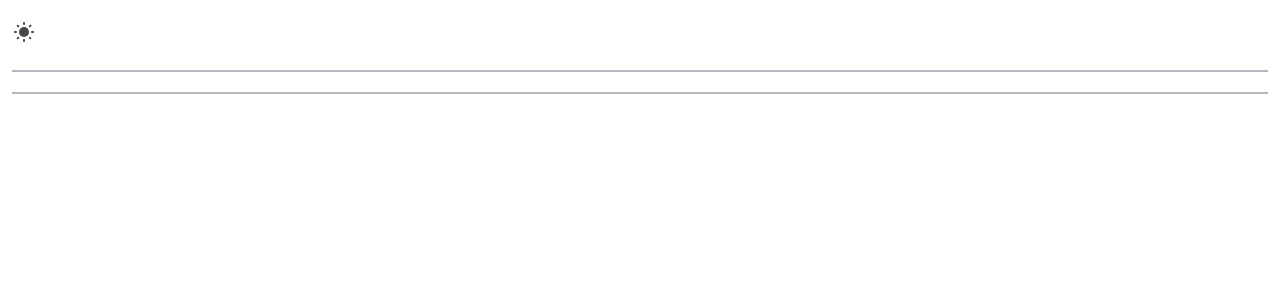
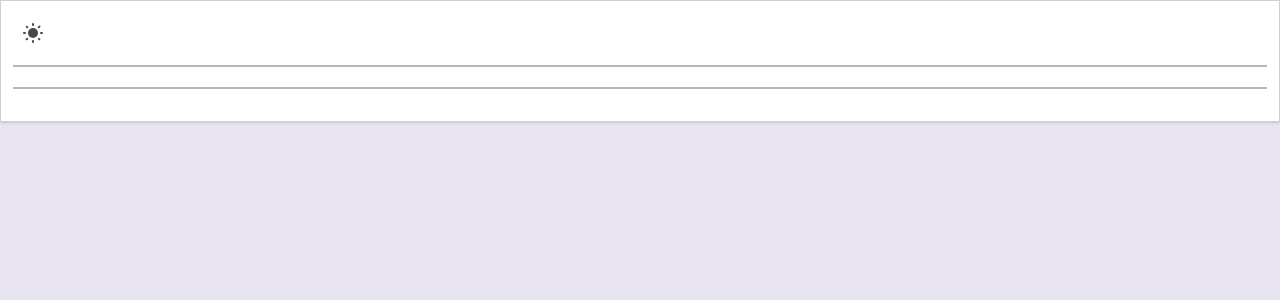
Before and after one commit to junsu0302/Uria, a Next.js app: page / in a window 1280 px wide. Shown: the top 300 px of the page. Built offline with nearby package versions, Linux system fonts and the light colour scheme.

Commit message:
#4 - IconButton (shared)
내부에 아이콘이 들어가는 버튼 컴포넌트

IconButton을 활용하여 DarkModeButton을 수정했다.

수정 과정에서 Button에 onClick을 구현 안한것이 발견되어 같이 수정했다.

```diff
--- a/src/components/DarkModeButton.tsx
+++ b/src/components/DarkModeButton.tsx
@@ -1,6 +1,7 @@
 "use client";
 import { useState, useEffect } from "react";
 import { useTheme } from "next-themes";
+import IconButton from "@/shared/forms/IconButton";
 
 const DarkModeButton = () => {
   const [mounted, setMounted] = useState(false);
@@ -15,12 +16,11 @@ const DarkModeButton = () => {
   }
 
   return (
-    <button
-      className="Icon w-[40px] h-[40px]"
+    <IconButton
       onClick={(e) => (theme === "dark" ? setTheme("light") : setTheme("dark"))}
     >
       {theme === "dark" ? <IconDark /> : <IconLight />}
-    </button>
+    </IconButton>
   );
 };
 
--- a/src/shared/forms/Button.tsx
+++ b/src/shared/forms/Button.tsx
@@ -1,5 +1,6 @@
 import "@/styles/forms/Button.scss";
 import Center from "../layouts/Center";
+import { MouseEventHandler } from "react";
 
 interface ButtonProps {
   children?: React.ReactNode;
@@ -8,6 +9,7 @@ interface ButtonProps {
   color?: "purple" | "violet" | "blue" | "red" | "green" | string;
   size?: "sm" | "md" | "lg" | string;
   shape?: "box" | "card" | "pill";
+  onClick?: MouseEventHandler<HTMLButtonElement>;
   className?: string;
 }
 
@@ -18,10 +20,11 @@ export default function Button({
   color = "purple",
   size = "md",
   shape = "card",
+  onClick,
   className,
 }: ButtonProps) {
   return (
-    <button className="flex">
+    <button className="flex" onClick={onClick}>
       <Center
         className={`Button ${disabled} ${type} ${color} ${shape} ${size} ${className}`}
       >
--- /dev/null
+++ b/src/shared/forms/IconButton.tsx
@@ -0,0 +1,30 @@
+import { MouseEventHandler } from "react";
+import Avatar from "../layouts/Avatar";
+
+interface IconButtonProps {
+  children?: React.ReactNode;
+  type?: "deep" | "soft" | "light" | "background" | string;
+  shape?: "card" | "circle" | string;
+  color?: string;
+  size?: "sm" | "md" | "lg" | string;
+  onClick?: MouseEventHandler<HTMLButtonElement>;
+  className?: string;
+}
+
+export default function IconButton({
+  children,
+  type = "background",
+  shape = "card",
+  color,
+  size = "md",
+  onClick,
+  className,
+}: IconButtonProps) {
+  return (
+    <button onClick={onClick}>
+      <Avatar className={`${type} ${shape} ${color} ${size} ${className}`}>
+        {children}
+      </Avatar>
+    </button>
+  );
+}
--- a/src/shared/layouts/Avatar.tsx
+++ b/src/shared/layouts/Avatar.tsx
@@ -19,7 +19,7 @@ export default function Avatar({
   className,
 }: AvatarProps) {
   return (
-    <Center className={`${type} ${shape} ${color} ${size} ${className}`}>
+    <Center className={`Avatar ${type} ${shape} ${color} ${size} ${className}`}>
       {children}
     </Center>
   );
--- a/src/styles/layouts/Avatar.scss
+++ b/src/styles/layouts/Avatar.scss
@@ -1,19 +1,21 @@
-.sm {
+.Avatar {
+  &.sm {
     @apply w-[32px] h-[32px];
   }
 
-.md {
+  &.md {
     @apply w-[40px] h-[40px];
   }
 
-.lg {
+  &.lg {
     @apply w-[48px] h-[48px];
   }
 
-.card {
+  &.card {
     @apply rounded-lg;
   }
 
-.circle {
+  &.circle {
     @apply rounded-full;
   }
+}
```
Lines whose indentation alone changed are shown as unchanged.
